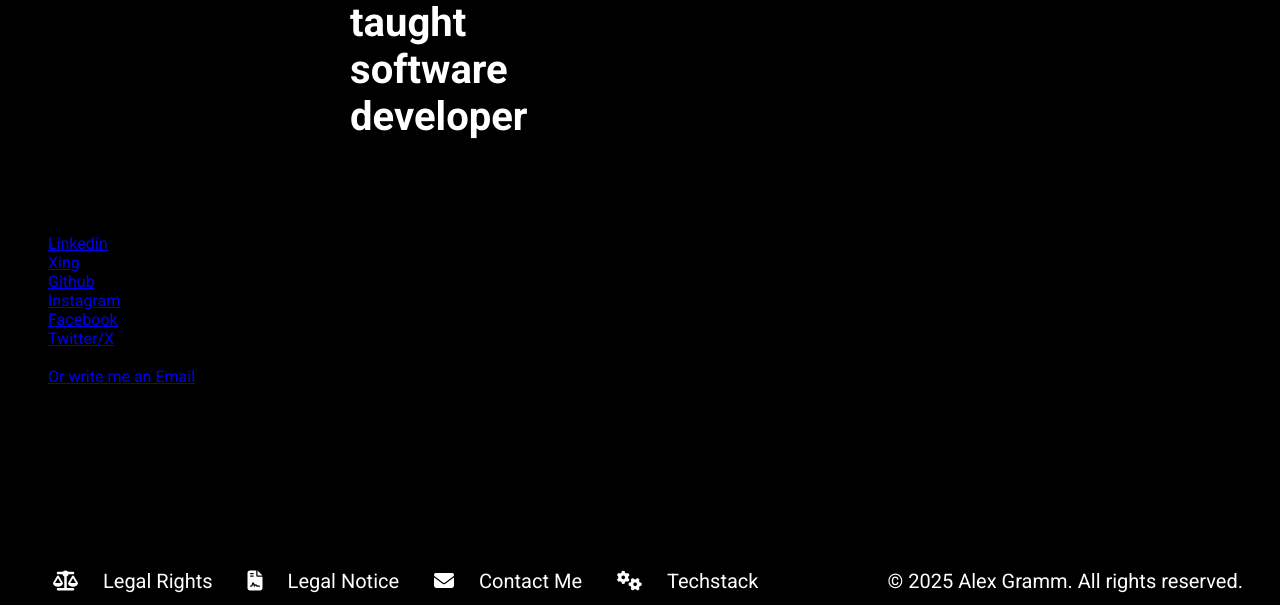
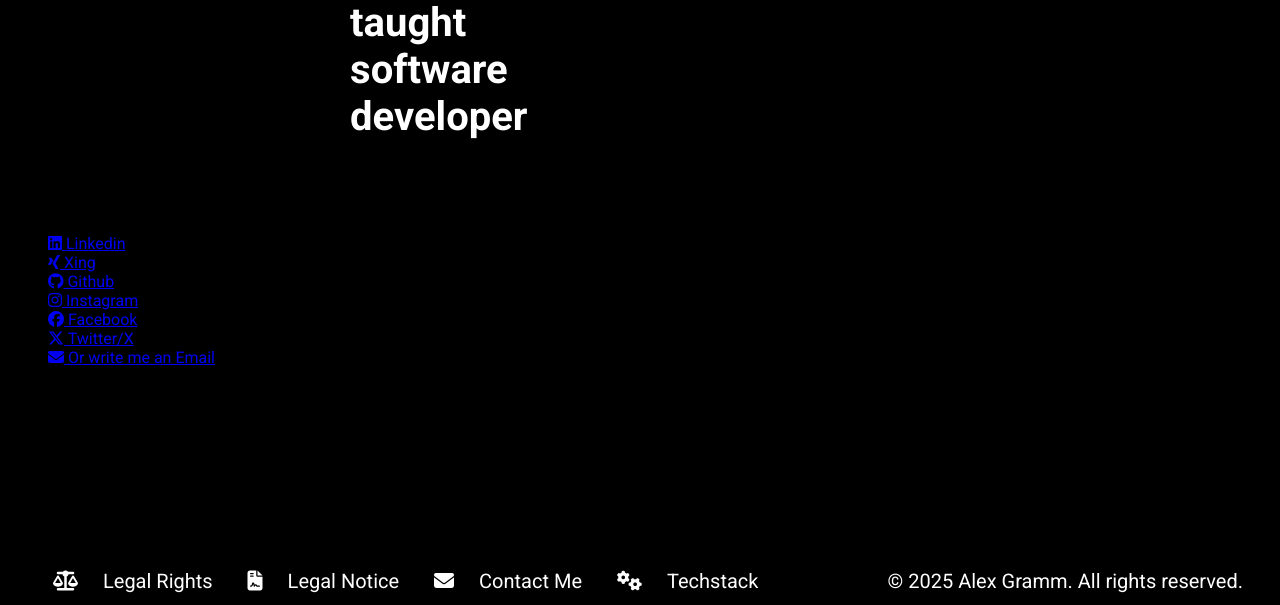
Before and after one commit to Agramm18/personal_portfolio_website, a Django app: page /socialmedia/ in a window 1280 px wide. Shown: the part 177-782 px from the top of the page. Run offline with Django 5.2, Linux system fonts and the light colour scheme; some libraries are stand-ins or nearby versions.

Commit message:
Added icons for the links

```diff
--- a/frontend/templates/social-media.html
+++ b/frontend/templates/social-media.html
@@ -54,14 +54,13 @@
 
             <div class="social-container">
                 <ul>
-                    <li><a href="#">Linkedin</a></li>
-                    <li><a href="#">Xing</a></li>
-                    <li><a href="#">Github</a></li>
-                    <li><a href="#">Instagram</a></li>
-                    <li><a href="#">Facebook</a></li>
-                    <li><a href="#">Twitter/X</a></li>
-                    <br>
-                    <li><a href="mailto:alexgramm@outlook.de">Or write me an Email</a></li>
+                    <li><a href="#"><i class="fa-brands fa-linkedin"></i> Linkedin</a></li>
+                    <li><a href="#"><i class="fa-brands fa-xing"></i> Xing</a></li>
+                    <li><a href="#"><i class="fa-brands fa-github"></i> Github</a></li>
+                    <li><a href="#"><i class="fa-brands fa-instagram"></i> Instagram</a></li>
+                    <li><a href="#"><i class="fa-brands fa-facebook"></i> Facebook</a></li>
+                    <li><a href="#"><i class="fa-brands fa-x-twitter"></i> Twitter/X</a></li>
+                    <li><a href="mailto:alexgramm@outlook.de"><i class="fa-solid fa-envelope"></i> Or write me an Email</a></li>
                 </ul>
             </div>
         </section>
```
